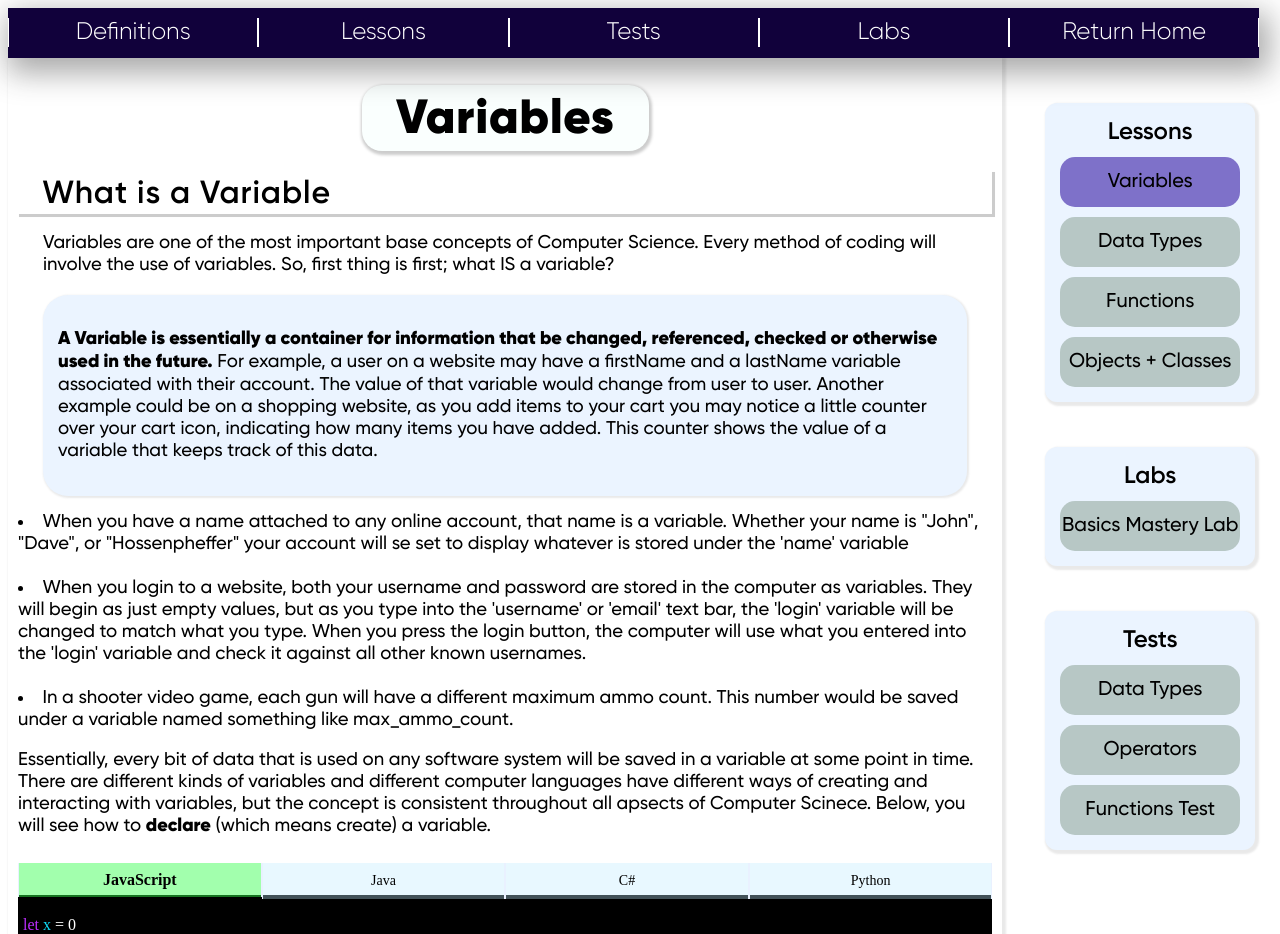
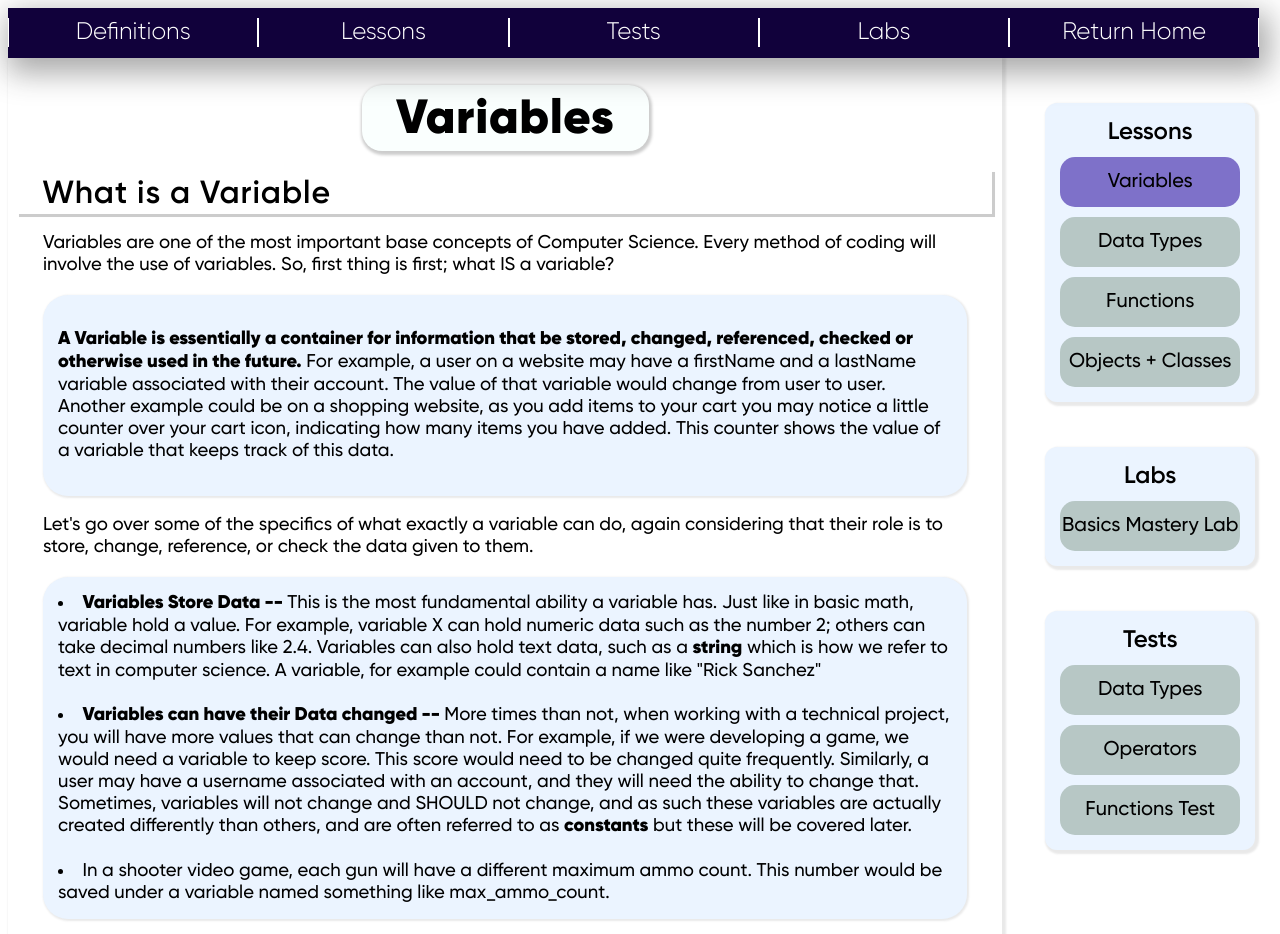
Before and after one commit to NLanese/the-codex, a Next.js app: page /concepts/basics/lessons/variables in a window 1280 px wide. Shown: the top 934 px of the page. Built offline with nearby package versions, Linux system fonts and the light colour scheme.

Commit message:
Update variables.js

```diff
--- a/pages/concepts/basics/lessons/variables.js
+++ b/pages/concepts/basics/lessons/variables.js
@@ -465,8 +465,24 @@ const VariablesLesson = ({}) => {
                         </p>
                         <div style={Styles.Sections.importantNote}>
                             <p style={Styles.Fonts.basic}>
-                                <strong>A Variable is essentially a container for information that be changed, referenced, checked or otherwise used in the future.</strong> For example, a user on a website may have a firstName and a lastName variable associated with their account. The value of that variable would change from user to user. Another example could be on a shopping website, as you add items to your cart you may notice a little counter over your cart icon, indicating how many items you have added. This counter shows the value of a variable that keeps track of this data.
+                                <strong>A Variable is essentially a container for information that be stored, changed, referenced, checked or otherwise used in the future.</strong> For example, a user on a website may have a firstName and a lastName variable associated with their account. The value of that variable would change from user to user. Another example could be on a shopping website, as you add items to your cart you may notice a little counter over your cart icon, indicating how many items you have added. This counter shows the value of a variable that keeps track of this data.
                             </p>
+                        </div>
+                        <p style={Styles.Fonts.basic}>
+                            Let's go over some of the specifics of what exactly a variable can do, again considering that their role is to store, change, reference, or check the data given to them.
+                        </p>
+                        <div style={{...Styles.Sections.importantNote, ...Styles.Fonts.basic}}>
+                            <li>
+                                <strong>Variables Store Data -- </strong> This is the most fundamental ability a variable has. Just like in basic math, variable hold a value. For example, variable X can hold numeric data such as the number 2; others can take decimal numbers like 2.4. Variables can also hold text data, such as a <strong>string</strong> which is how we refer to text in computer science. A variable, for example could contain a name like "Rick Sanchez"
+                            </li>
+                            <br></br>
+                            <li>
+                                <strong>Variables can have their Data changed -- </strong>More times than not, when working with a technical project, you will have more values that can change than not. For example, if we were developing a game, we would need a variable to keep score. This score would need to be changed quite frequently. Similarly, a user may have a username associated with an account, and they will need the ability to change that. Sometimes, variables will not change and SHOULD not change, and as such these variables are actually created differently than others, and are often referred to as <strong>constants</strong> but these will be covered later.
+                            </li>
+                            <br></br>
+                            <li>
+                                In a shooter video game, each gun will have a different maximum ammo count. This number would be saved under a variable named something like max_ammo_count.
+                            </li>
                         </div>
                     </div>
 
```
